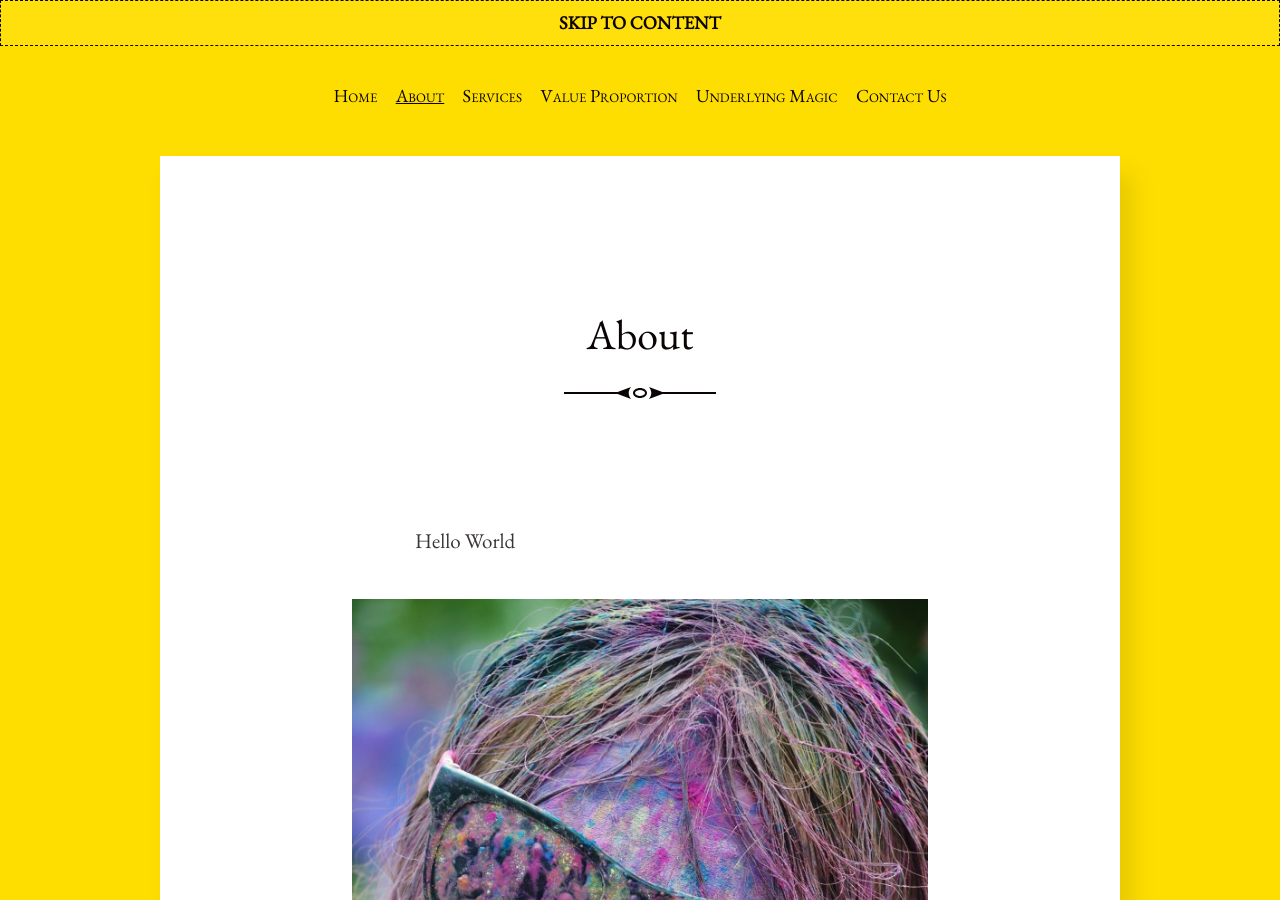
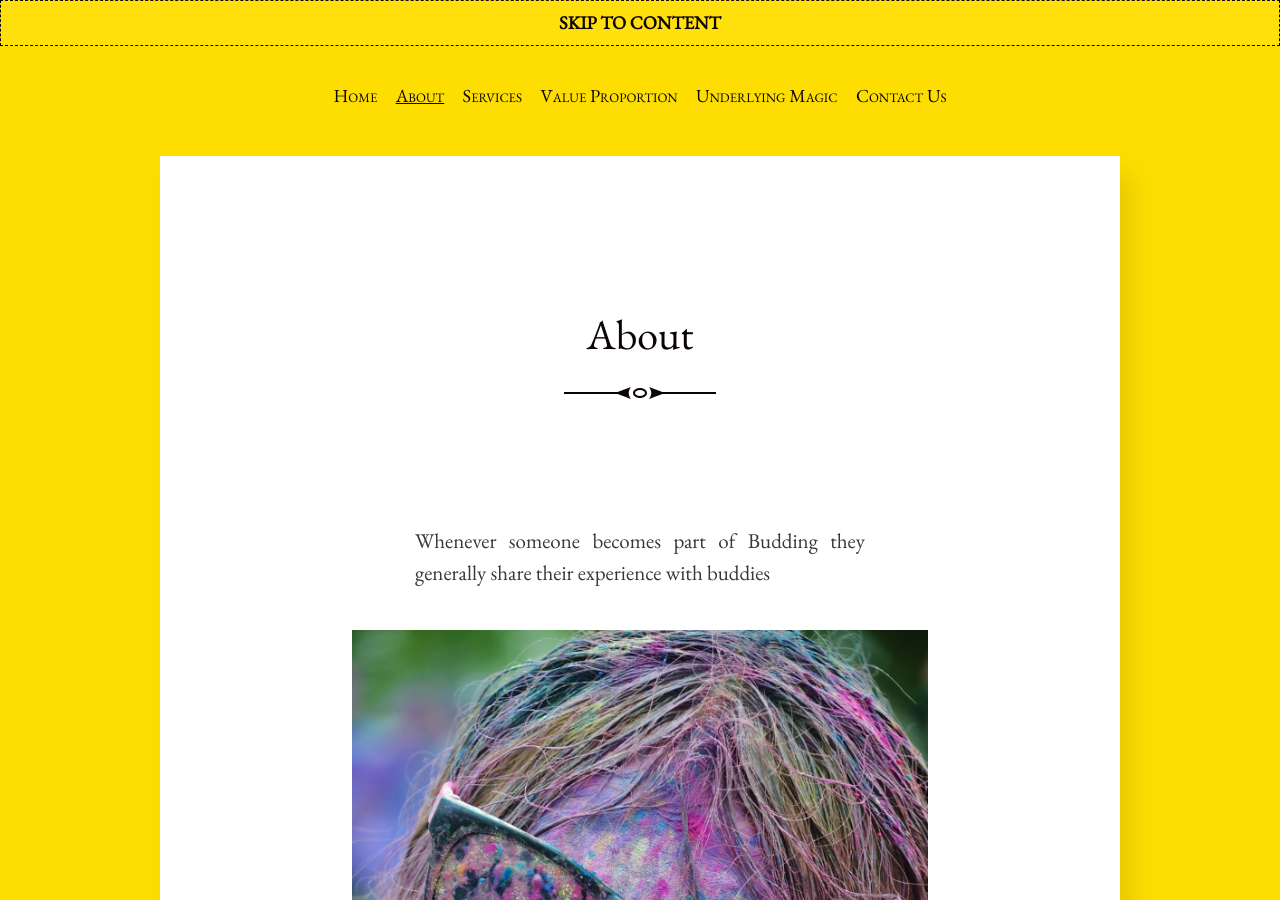
Before and after one commit to budding-bee/budding-bee.github.io, a Jekyll site: the page built from about.md, in a window 1280 px wide and 900 px high. Built offline with Jekyll 4.4.1, drawn with Linux system fonts in a browser that asks for light colours; nearby versions of some CDN libraries.

Commit message:
Updated About

```diff
--- a/about.md
+++ b/about.md
@@ -3,7 +3,7 @@ title: About
 layout: post
 ---
 
->  Hello World
+>Whenever someone becomes part of Budding they generally share their experience with buddies
 
 <figure>
   <img alt="Holi Image" src="{{site.baseurl}}/assets/images/holi.jpg" />
```
